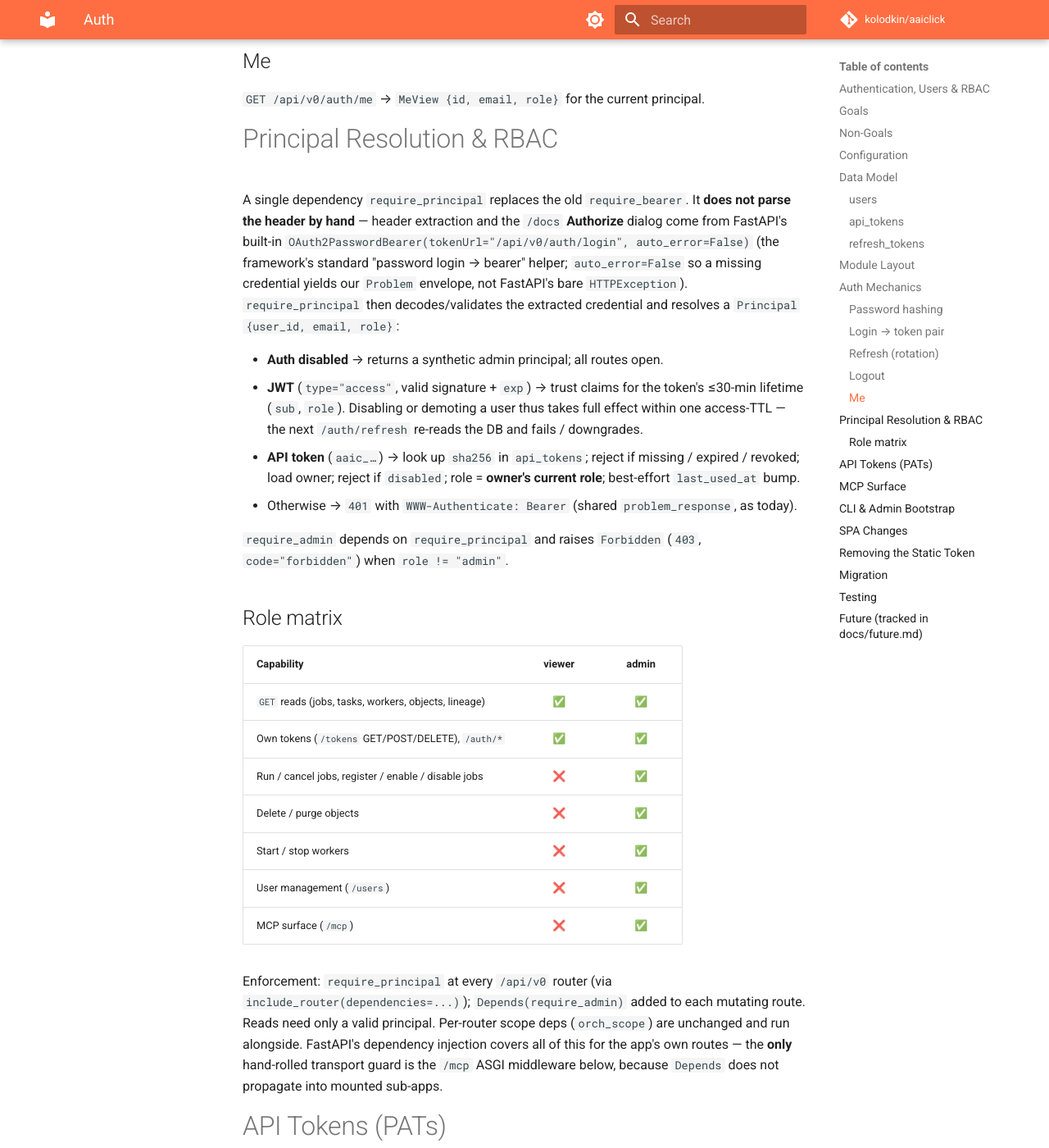
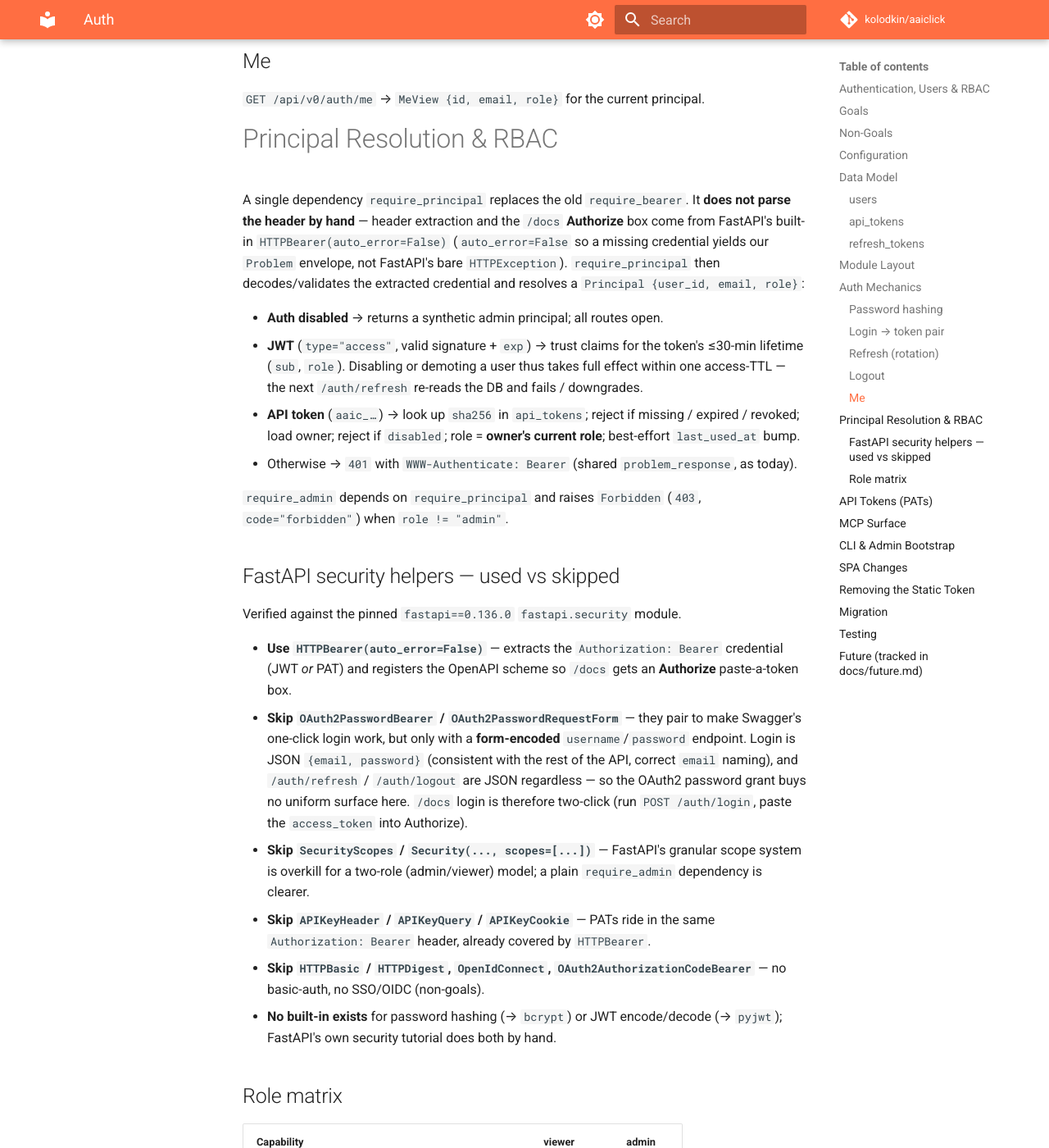
Before and after one commit to kolodkin/aaiclick, an MkDocs documentation site: the page built from docs/auth.md, in a window 1280 px wide and 1400 px high, scrolled down 4896 px. Shown: the whole window at 82% size. Built offline with MkDocs 1.6.1 and Material for MkDocs 9.7.7, drawn with Linux system fonts in a browser that asks for light colours; comment, search, counter and statistics services are not loaded.

Commit message:
Spec: use HTTPBearer, keep JSON login; record FastAPI security tradeoffs
Verified against fastapi==0.136.0. Switch the principal extractor to
HTTPBearer (JSON login -> no broken password form in /docs) and add a
'used vs skipped' note covering OAuth2PasswordBearer/RequestForm,
SecurityScopes, APIKey*, Basic/Digest/OIDC, and the bcrypt+pyjwt gaps.

```diff
--- a/docs/auth.md
+++ b/docs/auth.md
@@ -173,12 +173,11 @@ JWTs are stateless and simply expire (≤ 30 min).
 
 A single dependency `require_principal` replaces the old `require_bearer`. It
 **does not parse the header by hand** — header extraction and the `/docs`
-**Authorize** dialog come from FastAPI's built-in
-`OAuth2PasswordBearer(tokenUrl="/api/v0/auth/login", auto_error=False)`
-(the framework's standard "password login → bearer" helper; `auto_error=False`
-so a missing credential yields our `Problem` envelope, not FastAPI's bare
-`HTTPException`). `require_principal` then decodes/validates the extracted
-credential and resolves a `Principal {user_id, email, role}`:
+**Authorize** box come from FastAPI's built-in
+`HTTPBearer(auto_error=False)` (`auto_error=False` so a missing credential
+yields our `Problem` envelope, not FastAPI's bare `HTTPException`).
+`require_principal` then decodes/validates the extracted credential and resolves
+a `Principal {user_id, email, role}`:
 
 - **Auth disabled** → returns a synthetic admin principal; all routes open.
 - **JWT** (`type="access"`, valid signature + `exp`) → trust claims for the
@@ -193,6 +192,30 @@ credential and resolves a `Principal {user_id, email, role}`:
 
 `require_admin` depends on `require_principal` and raises `Forbidden` (`403`,
 `code="forbidden"`) when `role != "admin"`.
+
+## FastAPI security helpers — used vs skipped
+
+Verified against the pinned `fastapi==0.136.0` `fastapi.security` module.
+
+- **Use `HTTPBearer(auto_error=False)`** — extracts the `Authorization: Bearer`
+  credential (JWT *or* PAT) and registers the OpenAPI scheme so `/docs` gets an
+  **Authorize** paste-a-token box.
+- **Skip `OAuth2PasswordBearer` / `OAuth2PasswordRequestForm`** — they pair to
+  make Swagger's one-click login work, but only with a **form-encoded**
+  `username`/`password` endpoint. Login is JSON `{email, password}` (consistent
+  with the rest of the API, correct `email` naming), and `/auth/refresh` /
+  `/auth/logout` are JSON regardless — so the OAuth2 password grant buys no
+  uniform surface here. `/docs` login is therefore two-click (run `POST
+  /auth/login`, paste the `access_token` into Authorize).
+- **Skip `SecurityScopes` / `Security(..., scopes=[...])`** — FastAPI's granular
+  scope system is overkill for a two-role (admin/viewer) model; a plain
+  `require_admin` dependency is clearer.
+- **Skip `APIKeyHeader` / `APIKeyQuery` / `APIKeyCookie`** — PATs ride in the
+  same `Authorization: Bearer` header, already covered by `HTTPBearer`.
+- **Skip `HTTPBasic` / `HTTPDigest`, `OpenIdConnect`,
+  `OAuth2AuthorizationCodeBearer`** — no basic-auth, no SSO/OIDC (non-goals).
+- **No built-in exists** for password hashing (→ `bcrypt`) or JWT encode/decode
+  (→ `pyjwt`); FastAPI's own security tutorial does both by hand.
 
 ## Role matrix
 
```
